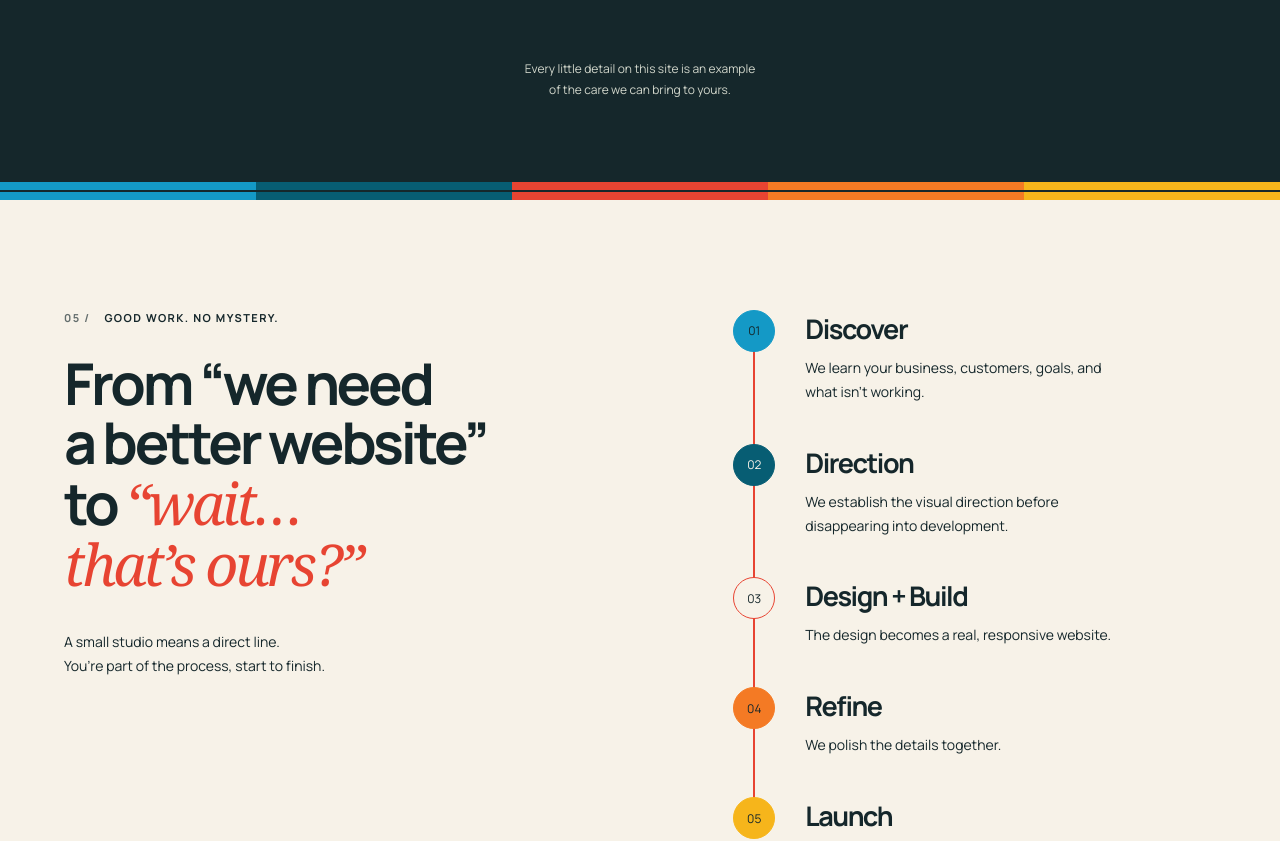
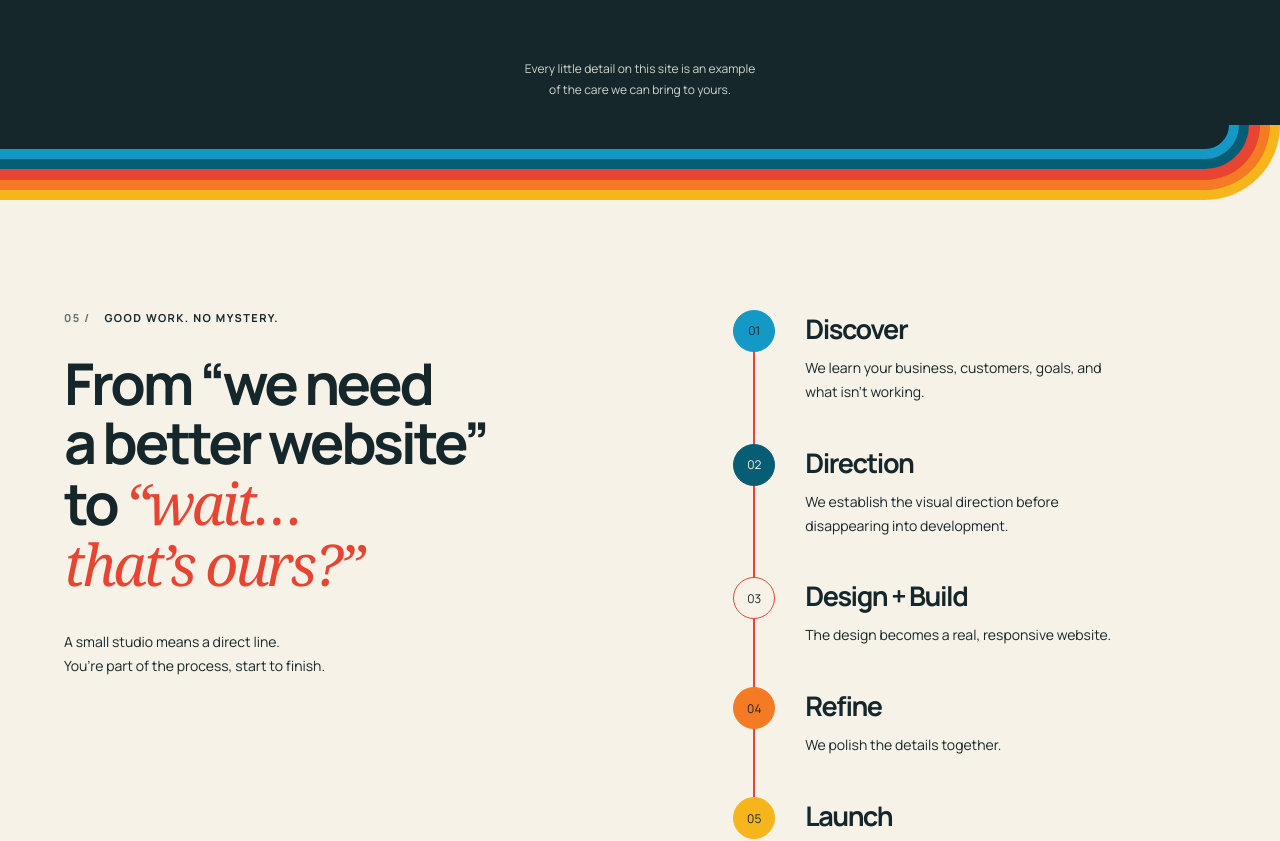
Before and after one commit to adolfotorressjr-ux/siteBloom, a Next.js app: page / in a window 1280 px wide. Shown: the part 5740-6581 px from the top of the page. Built offline with nearby package versions, Linux system fonts and the light colour scheme; no server answers.

Commit message:
Replace fragmented stripe bars with continuous concentric sunset bands

```diff
--- a/app/globals.css
+++ b/app/globals.css
@@ -3683,12 +3683,6 @@ footer > .stripes {
 .services .service-custom { color: var(--ink); }
 .services :is(button, [tabindex]):focus-visible { outline-color: var(--gold); }
 
-/* The existing stripe bars become broader visual signatures without reflow. */
-.proof .stripes i:nth-child(1), footer .stripes i:nth-child(1) { box-shadow: 0 -10px var(--blue); }
-.proof .stripes i:nth-child(2), footer .stripes i:nth-child(2) { box-shadow: 0 -10px var(--teal); }
-.proof .stripes i:nth-child(3), footer .stripes i:nth-child(3) { box-shadow: 0 -10px var(--red); }
-.proof .stripes i:nth-child(4), footer .stripes i:nth-child(4) { box-shadow: 0 -10px var(--orange); }
-.proof .stripes i:nth-child(5), footer .stripes i:nth-child(5) { box-shadow: 0 -10px var(--gold); }
 .proof h2 > span { color: var(--red); }
 .process h2 em { color: var(--red); }
 .timeline > li:nth-child(1) > span { background: var(--blue); border-color: var(--blue); color: var(--ink); }
@@ -3760,3 +3754,41 @@ footer a:focus-visible { outline-color: var(--gold); }
 @media (max-width: 600px) {
   .hero-art .craft-note > span { right: -30px; top: 2px; font-size: 24px; }
 }
+
+/* One continuous ribbon: equal-width bands with concentric right-hand curves. */
+.proof > .stripes,
+footer > .stripes {
+  --band: clamp(6px, 0.8vw, 12px);
+  --bend: calc(5 * var(--band) + 24px);
+  --stripe-field: var(--teal);
+  display: block;
+  position: relative;
+  height: var(--bend);
+  background: var(--cream);
+  isolation: isolate;
+}
+.proof > .stripes {
+  --stripe-field: var(--ink);
+  position: absolute;
+}
+.proof > .stripes > i,
+footer > .stripes > i {
+  position: absolute;
+  inset: 0 calc(var(--inset) * var(--band)) calc(var(--inset) * var(--band)) 0;
+  border-bottom-right-radius: calc(var(--bend) - var(--inset) * var(--band));
+  box-shadow: none;
+}
+.proof > .stripes > i:nth-child(1), footer > .stripes > i:nth-child(1) { --inset: 4; z-index: 5; }
+.proof > .stripes > i:nth-child(2), footer > .stripes > i:nth-child(2) { --inset: 3; z-index: 4; }
+.proof > .stripes > i:nth-child(3), footer > .stripes > i:nth-child(3) { --inset: 2; z-index: 3; }
+.proof > .stripes > i:nth-child(4), footer > .stripes > i:nth-child(4) { --inset: 1; z-index: 2; }
+.proof > .stripes > i:nth-child(5), footer > .stripes > i:nth-child(5) { --inset: 0; z-index: 1; }
+.proof > .stripes::after,
+footer > .stripes::after {
+  content: "";
+  position: absolute;
+  inset: 0 calc(5 * var(--band)) calc(5 * var(--band)) 0;
+  border-bottom-right-radius: calc(var(--bend) - 5 * var(--band));
+  background: var(--stripe-field);
+  z-index: 6;
+}
```
